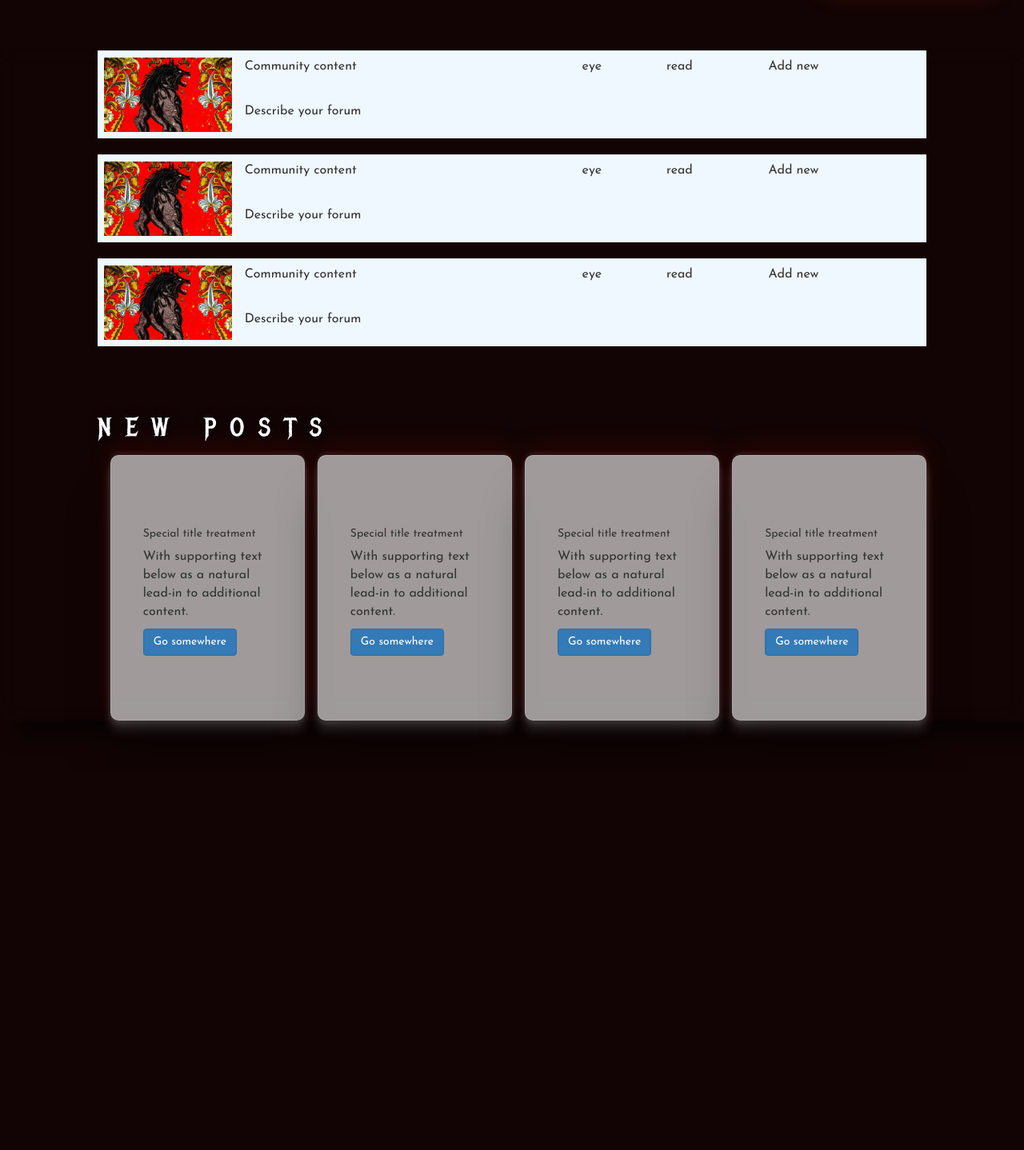
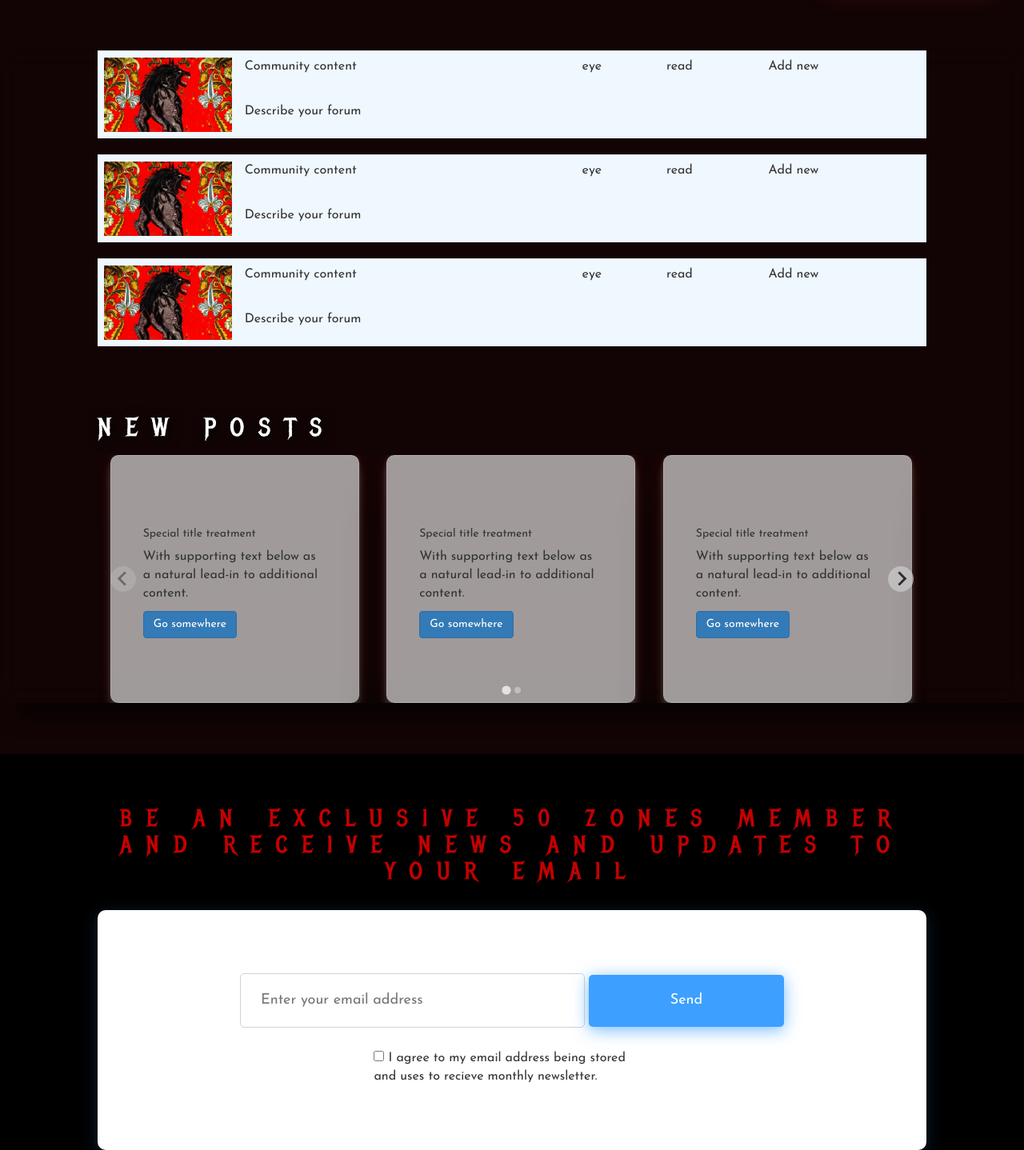
Before and after one commit to PraveenDev111/Horrorgame3D, a PHP site: page /forum.html in a window 1280 px wide. Shown: the part 674-2112 px from the top of the page at 80% size. Before the commit the page ends 1587 px from the top, so only its background shows below. Run offline with PHP 8.4, Linux system fonts and the light colour scheme.

Commit message:
developments in forum

```diff
--- a/css/forum.css
+++ b/css/forum.css
@@ -86,7 +86,7 @@ body{
 }
 
 .txt_newPosts{
-    color: #FFFFFF;
+    color: white;
     font-size: 2em;
 	font-family: 'Metal Mania' !important;
 	letter-spacing: 2.2vb !important;
@@ -109,7 +109,7 @@ body{
 }
 
 .card{
-    width: 18rem;
+    width: 90%;
     padding: 5rem 2.5rem;
     margin-left: 1rem;
     background: rgba( 255, 255, 255, 0.6 );
@@ -125,3 +125,75 @@ body{
 .cdl{
     background-color: rgba(225,225,225,0.1);
 }
+
+.txt_submission{
+    color: #c60000;
+    text-align: center;
+    font-size: 1r.5em;
+	font-family: 'Metal Mania' !important;
+	letter-spacing: 2.2vb !important;
+	text-shadow: 3px 3px 15px #000000;
+    margin: 0;
+    font-weight: 100;
+    text-transform: uppercase;
+    margin-top:4rem;
+    margin-bottom: 1rem;
+}
+
+/*news letter*/
+
+@import url('https://fonts.googleapis.com/css2?family=Mulish:wght@300;400;500;600;700&display=swap');
+
+
+.subscribe {
+    margin-top: 1rem;
+	display: flex;
+	flex-direction: column;
+	align-items: center;
+	justify-content: center;
+	background: white;
+	width: 100%;
+	height: 300px;
+	border-radius: 10px;
+	box-shadow: 0 4px 20px rgba(61, 159, 255, 0.2)
+}
+
+
+
+
+.form {
+	margin-bottom: 25px;
+}
+
+.form__email {
+	padding: 20px 25px;
+	border-radius: 5px;
+ 	border: 1px solid #CAD3DB;
+	width: 431px;
+	font-size: 18px;
+	color: #0F121F;
+}
+
+.form__email:focus {
+	outline: 1px solid #3D9FFF;
+}
+
+.form__button {
+	background: #3D9FFF;
+	padding: 10px;
+	border: none;
+	width: 244px;
+	height: 65px;
+	border-radius: 5px;
+	font-size: 18px;
+	color: white;
+	box-shadow: 0 4px 20px rgba(61, 159, 255, 0.7);
+}
+
+.form__button:hover {
+	box-shadow: 0 10px 20px rgba(61, 159, 255, 0.7);
+}
+
+.notice {
+	width: 345px;
+}
--- a/forum.html
+++ b/forum.html
@@ -45,6 +45,10 @@
 
 
     <link rel="stylesheet" href="css/forum.css">
+
+
+	<script src="https://cdn.jsdelivr.net/npm/@splidejs/splide@4.1.4/dist/js/splide.min.js"></script>
+	<link rel="stylesheet" href="https://cdn.jsdelivr.net/npm/@splidejs/splide@4.1.4/dist/css/splide.min.css">
 
 
 </head>
@@ -196,6 +200,10 @@
 				<div class="col-md-10">
 					<h2 class="txt_newPosts">New posts</h2>
 					<div class="postContent">
+						<div class="splide" role="group" aria-label="Splide Basic HTML Example">
+							<div class="splide__track">
+								  <ul class="splide__list">
+									  <li class="splide__slide">
 										<div class="card">
 											<div class="card-body">
 											  <h5 class="card-title">Special title treatment</h5>
@@ -203,6 +211,8 @@
 											  <a href="#" class="btn btn-primary">Go somewhere</a>
 											</div>
 										  </div>
+									  </li>
+									  <li class="splide__slide">
 										<div class="card">
 											<div class="card-body">
 											  <h5 class="card-title">Special title treatment</h5>
@@ -210,6 +220,8 @@
 											  <a href="#" class="btn btn-primary">Go somewhere</a>
 											</div>
 										  </div>
+									  </li>
+									  <li class="splide__slide">
 										<div class="card">
 											<div class="card-body">
 											  <h5 class="card-title">Special title treatment</h5>
@@ -217,11 +229,17 @@
 											  <a href="#" class="btn btn-primary">Go somewhere</a>
 											</div>
 										  </div>
+									  </li>
+									  <li class="splide__slide">
 										<div class="card">
 											<div class="card-body">
 											  <h5 class="card-title">Special title treatment</h5>
 											  <p class="card-text">With supporting text below as a natural lead-in to additional content.</p>
 											  <a href="#" class="btn btn-primary">Go somewhere</a>
+											</div>
+										  </div>
+									  </li>
+								  </ul>
 							</div>
 						  </div>
 					</div>
@@ -234,10 +252,57 @@
 	</div>
     <!--==========Content section==========-->
     <div class="container-fluid " style="margin-top: 0em;">
-
+		<div class="row">
+			<div class="col-md-1"></div>
+			<div class="col-md-10">
+				<h2 class="txt_submission">BE AN EXCLUSIVE 50 ZONES MEMBER AND RECEIVE
+					NEWS AND UPDATES TO YOUR EMAIL</h2>
+			</div>
+			<div class="col-md-1"></div>
+		</div>
     </div>
     <!--==========New post section==========-->
-    <!--==========registration section=========-->
+    <!--==========news letter registration section=========-->
+	<div class="container-fluid " style="margin-top: 0em;">
+		<div class="row">
+			<div class="col-md-1"></div>
+			<div class="col-md-10">
+				<div class="subscribe">
+					<div class="form">
+						<input type="email" class="form__email" placeholder="Enter your email address" />
+						<button class="form__button">Send</button>
+					</div>
+					<div class="notice">
+						<input type="checkbox">
+						<span class="notice__copy">I agree to my email address being stored and uses to recieve monthly newsletter.</span>
+					</div>
+				</div>
+			</div>
+			<div class="col-md-1"></div>
+		</div>
+    </div>
     <!--==========footer section=========-->
+	<script>
+		var splide = new Splide( '.splide', {
+  perPage: 3,
+  gap    : '0rem',
+  breakpoints: {
+    640: {
+      perPage: 2,
+      gap    : '.5rem',
+
+
+    },
+    480: {
+      perPage: 1,
+      gap    : '.3rem',
+
+    },
+  },
+} );
+
+
+splide.mount();
+	</script>
 </body>
 </html>
```
Lines whose indentation alone changed are shown as unchanged.
